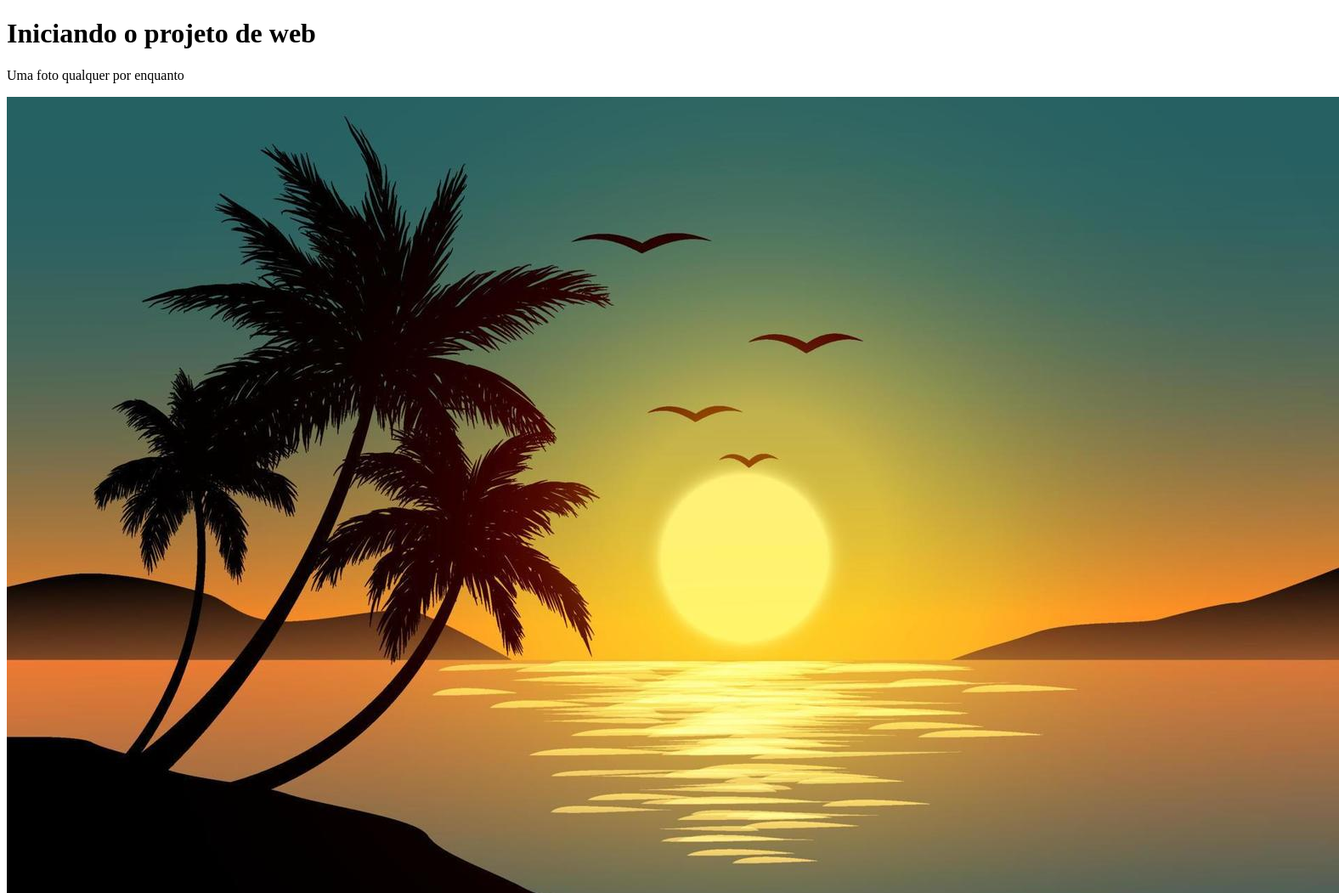
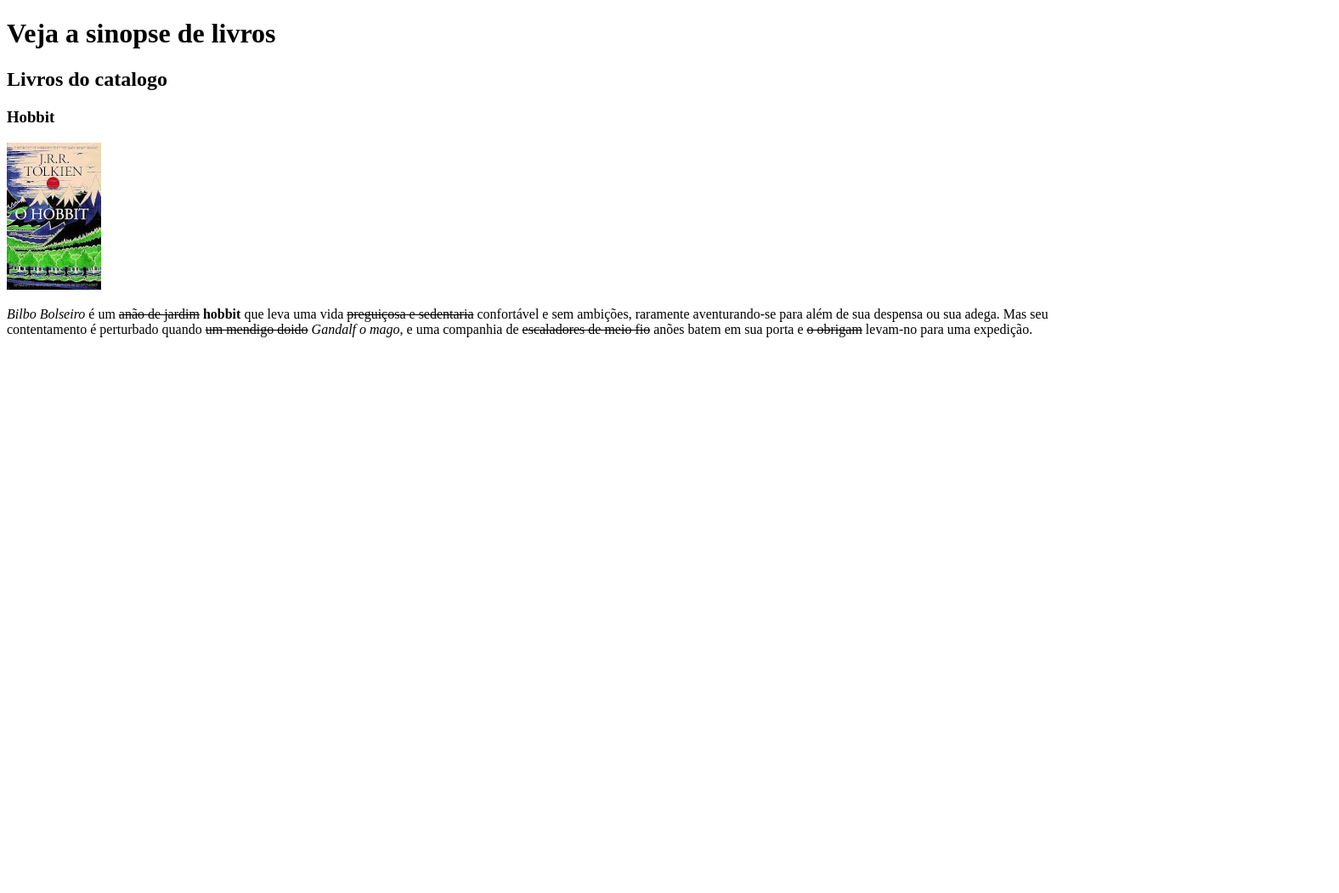
Before and after one commit to PedroMBarreto/Projeto-Web, a plain HTML site: page index.html in a window 1280 px wide. Shown: the top 1051 px of the page at 85% size, 1576 px wide, since content can reach past the window. After the commit the page ends 800 px from the top, so only its background shows below. Drawn offline with Linux system fonts and the light colour scheme.

Commit message:
Foi feita a hierarquia de títulos, adicionados marcadores e uma atualizada no site

```diff
--- a/index.html
+++ b/index.html
@@ -3,12 +3,15 @@
 <head>
     <meta charset="UTF-8">
     <meta name="viewport" content="width=device-width, initial-scale=1.0">
-    <link rel="shortcut icon" href="Imagens/favicon-32x32.png" type="image/x-icon">
-    <title>Projeto 1</title>
+    <link rel="shortcut icon" href="Imagens/favicon1.ico" type="image/x-icon">
+    <title>Uma biblioteca qualquer</title>
 </head>
 <body>
-    <h1>Iniciando o projeto de web</h1>
-    <p>Uma foto qualquer por enquanto</p>
-    <img src="Imagens/paisagem.jpg" alt="Paisagem">
+    <h1>Veja a sinopse de livros</h1>
+    <h2>Livros do catalogo</h2>
+    <h3>Hobbit</h3>
+
+    <img src="Imagens/O Hobbit.r.jpg" alt="O Hobbit">
+    <p><em>Bilbo Bolseiro</em> é um <del>anão de jardim</del> <strong>hobbit</strong> que leva uma vida <del>preguiçosa e sedentaria</del> confortável e sem ambições, raramente aventurando-se para além de sua despensa ou sua adega. Mas seu contentamento é perturbado quando <del>um mendigo doido</del> <em>Gandalf o mago</em>, e uma companhia de <del>escaladores de meio fio</del> anões batem em sua porta e <del>o obrigam</del> levam-no para uma expedição.</p>
 </body>
 </html>
```
Also changed, not shown: Imagens/Icone livro.webp (added), Imagens/O Hobbit.r.jpg (added), Imagens/favicon-32x32.png (deleted), Imagens/favicon.ico (added), Imagens/favicon1.ico (added), Imagens/paisagem.jpg (deleted).
